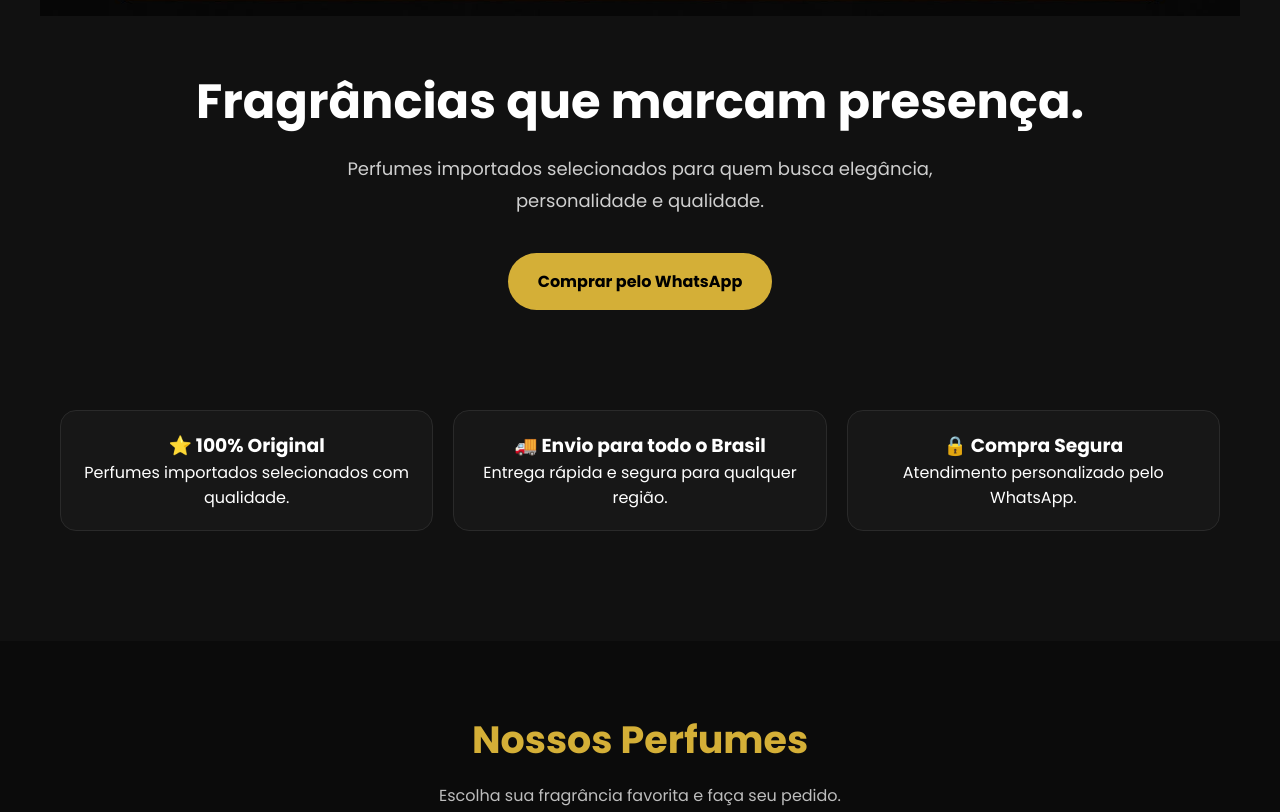
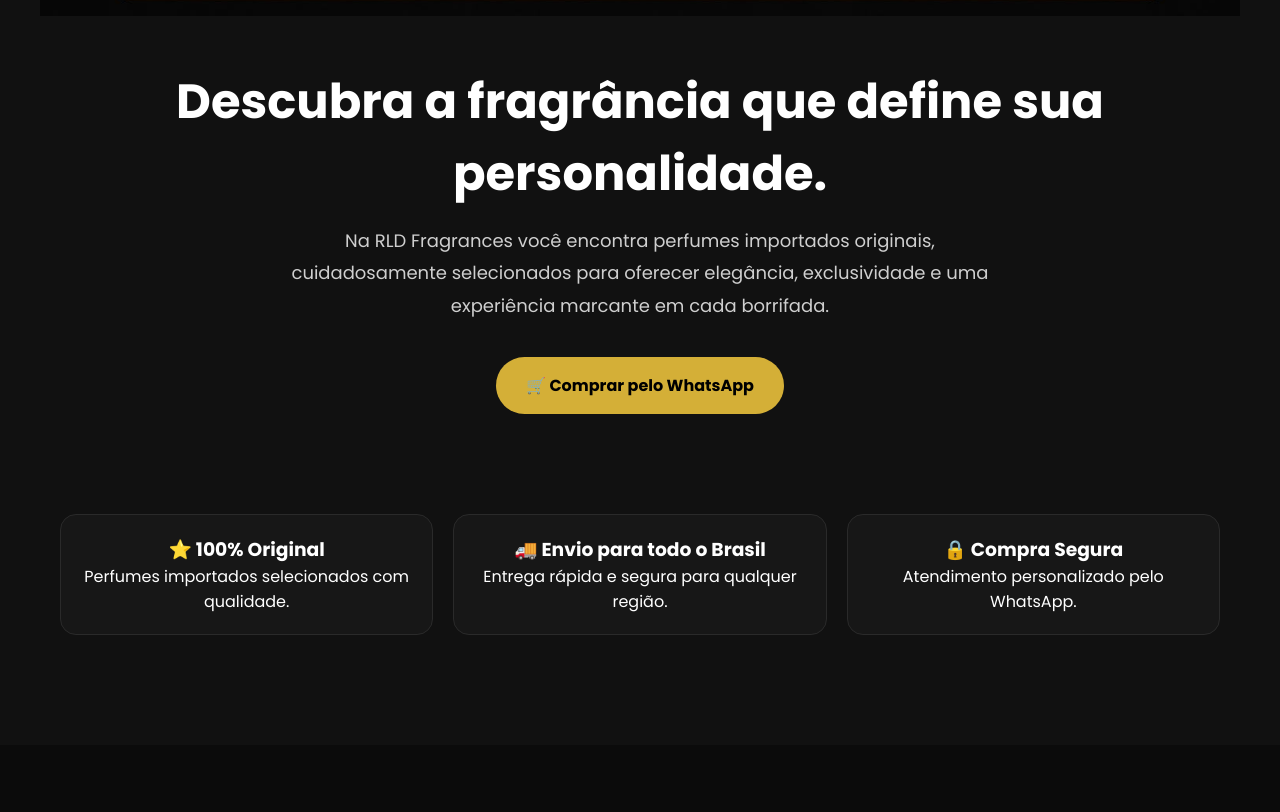
Before and after one commit to rcslopes-hue/RLD-Fragrances, a plain HTML site: page index.html in a window 1280 px wide. Shown: the part 881-1693 px from the top of the page. Drawn offline with Linux system fonts and the light colour scheme.

Commit message:
Update index.html

```diff
--- a/index.html
+++ b/index.html
@@ -260,17 +260,16 @@
 <img class="banner" src="imagens/banner-rld.JPG">
 
 <div class="hero">
-
-<h1>Fragrâncias que marcam presença.</h1>
+<h1>Descubra a fragrância que define sua personalidade.</h1>
 
 <p>
-Perfumes importados selecionados para quem busca elegância,
-personalidade e qualidade.
+Na RLD Fragrances você encontra perfumes importados originais, cuidadosamente selecionados para oferecer elegância, exclusividade e uma experiência marcante em cada borrifada.
 </p>
+
 
 <a class="botao"
 href="https://wa.me/5511965675005">
-Comprar pelo WhatsApp
+🛒 Comprar pelo WhatsApp
 </a>
 
 </div>
```
